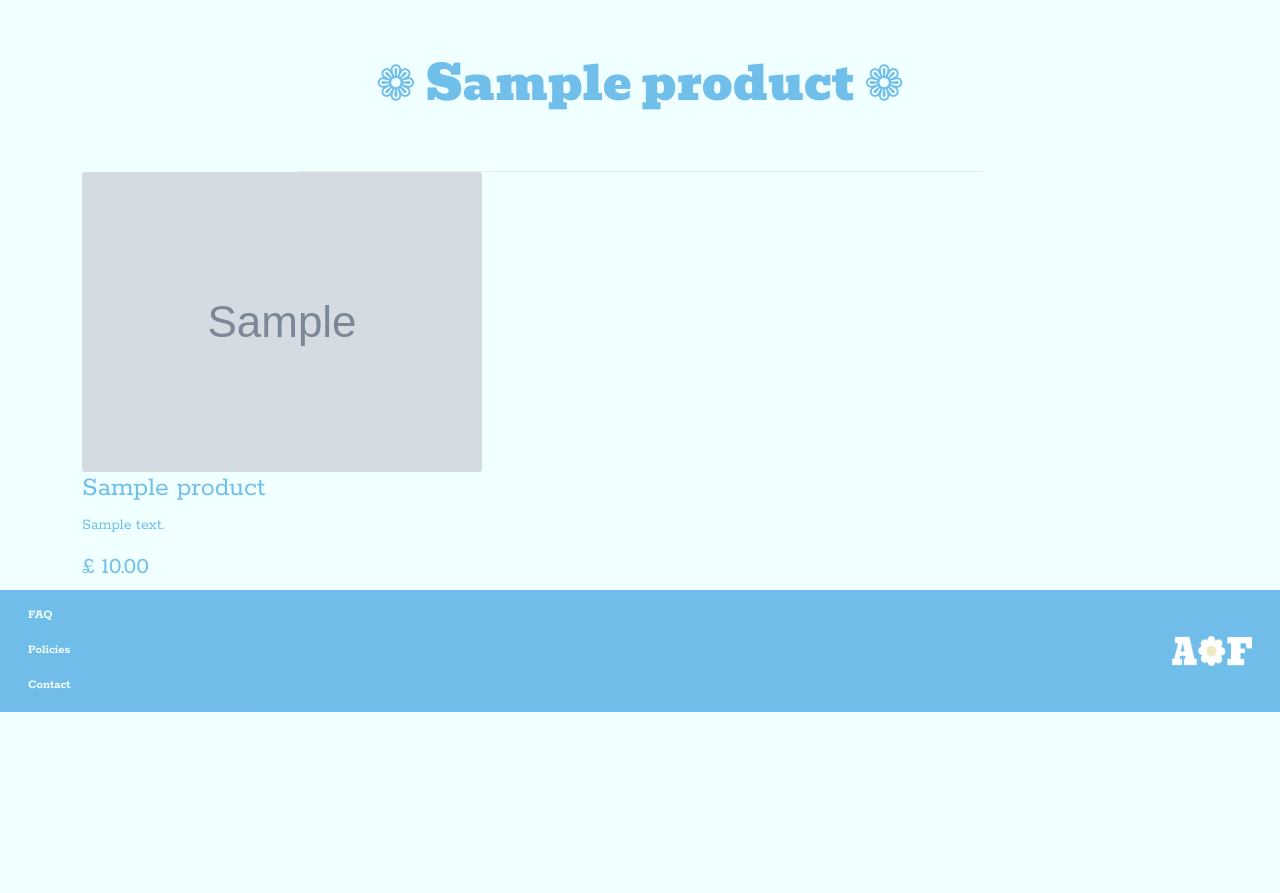
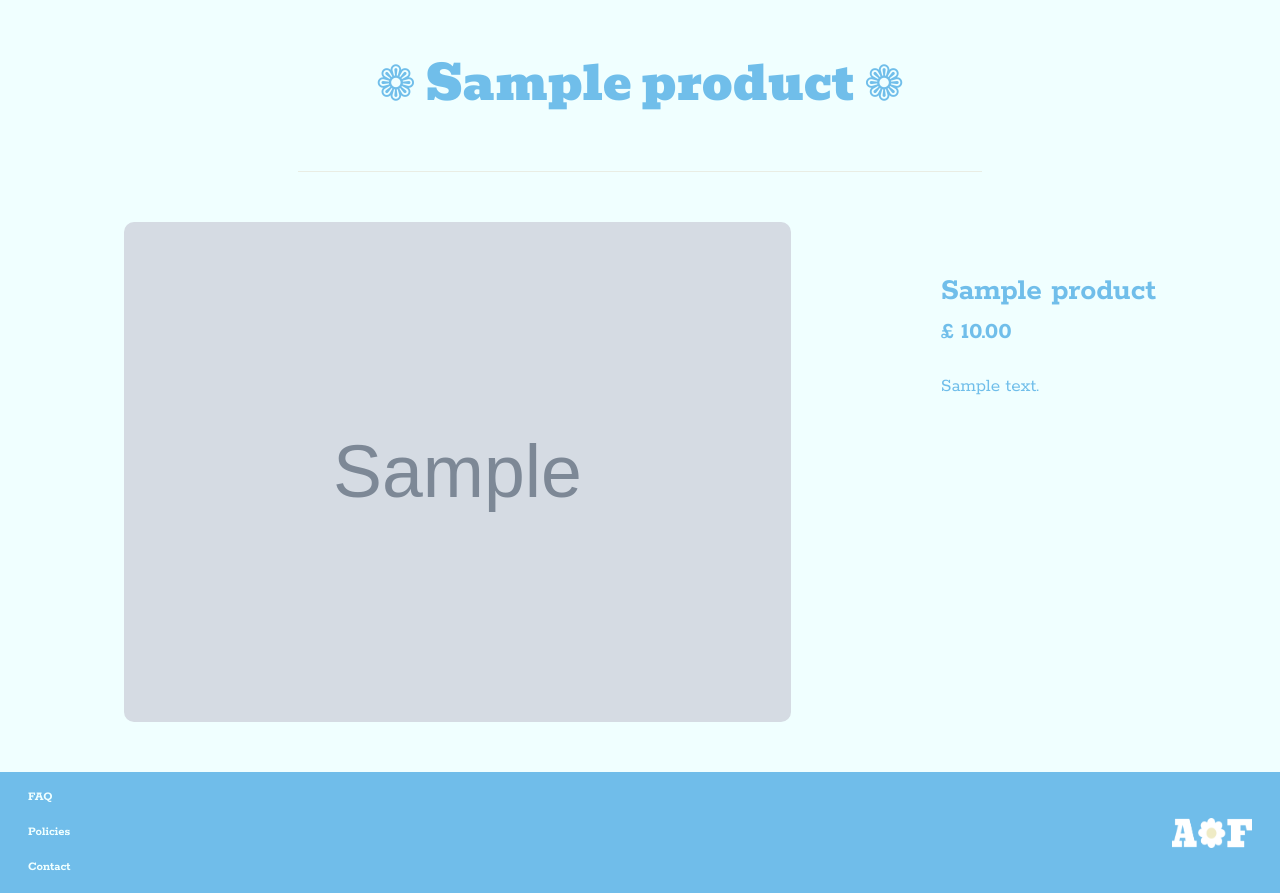
Before and after one commit to DevSteg/ab_flo_art, a Django app: page /products/1 in a window 1280 px wide. Shown: the part 95-988 px from the top of the page. Before the commit the page ends 807 px from the top, so only its background shows below. Run offline with Django 3.2, Linux system fonts and the light colour scheme; tables that the repository leaves empty hold one stand-in row (values such as "Sample post"); grey boxes marked "Sample" are stand-in pictures.

Commit message:
Style product info in product_info template

```diff
--- a/products/templates/products/product_info.html
+++ b/products/templates/products/product_info.html
@@ -2,7 +2,7 @@
 {% load static %}
 
 {% block ex_title %}
-- {{ product.name }}
+- Product/{{ product.name }}
 {% endblock %}
 
 {% block content %}
@@ -17,12 +17,12 @@
         <div class="col-12">
             <div class="product-info">
                 <a href="{{ product.image.url }}" target="_blank">
-                    <img src="{{ product.image.url }}" alt="Image of {{ product.name }}" class="card-img">
+                    <img src="{{ product.image.url }}" alt="Image of {{ product.name }}" class="prod-img">
                 </a>
                 <div class="text-sky product-text">
                     <h3 class="prod-name">{{ product.name }}</h3>
+                    <h4 class="prod-price">£ {{ product.price }}</h4>
                     <p class="prod-desc">{{ product.description }}</p>
-                    <h4 class="prod-price">£ {{ product.price }}</h4>
                 </div>
             </div>
         </div>
--- a/static/css/base.css
+++ b/static/css/base.css
@@ -208,3 +208,34 @@ hr {
     font-size: 1.4rem;
     color: rgb(68, 150, 197);
 }
+
+.product-info {
+    display: flex;
+    justify-content: center;
+    margin: 50px 0;
+}
+
+.prod-img {
+    height: 500px;
+    border-radius: 10px;
+    margin-right: 100px;
+}
+
+.product-text {
+    margin-left: 50px;
+    margin-top: 50px;
+}
+
+.prod-name {
+    font-size: 2rem;
+    font-weight: 900;
+}
+
+.prod-price {
+    font-weight: 700;
+}
+
+.prod-desc {
+    margin: 25px 0;
+    font-size: 1.2rem;
+}
```
